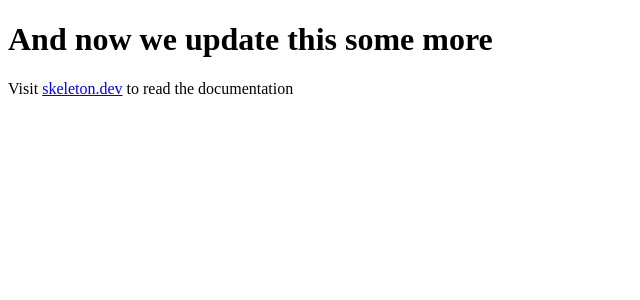
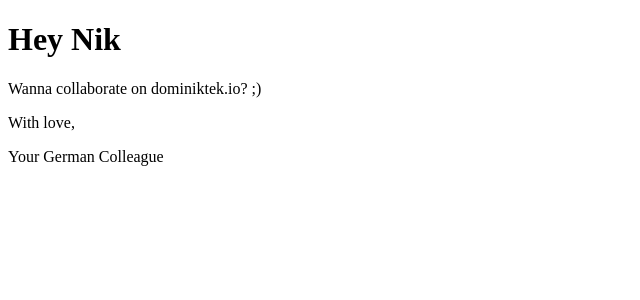
Before and after one commit to niktek/flowy, a SvelteKit app in the folder sites/mysite/: page / in a window 1280 px wide. Shown: the top 300 px of the page, without its empty margins (0-640 px from the left). Built offline with nearby package versions, Linux system fonts and the light colour scheme.

Commit message:
Modified root page

```diff
--- a/sites/mysite/src/routes/+page.svelte
+++ b/sites/mysite/src/routes/+page.svelte
@@ -1,2 +1,4 @@
-<h1>And now we update this some more</h1>
-<p>Visit <a href="https://skeleton.dev">skeleton.dev</a> to read the documentation</p>
+<h1>Hey Nik</h1>
+<p>Wanna collaborate on dominiktek.io? ;)</p>
+<p>With love,</p>
+<p>Your German Colleague</p>
```
